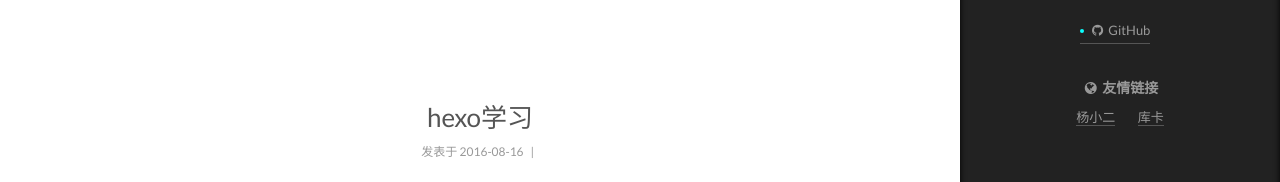
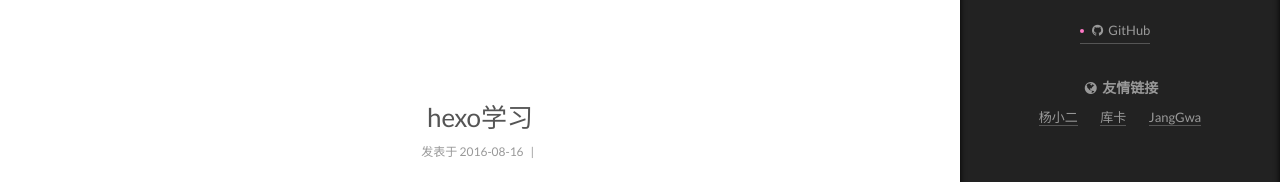
Before and after one commit to zhoufa/zhoufa.github.io, a plain HTML site: page 2016/08/16/hexo学习/index.html in a window 1280 px wide. Both pictures are taken after a click on the item "站点概览". Shown: the part 279-461 px from the top of the page. Drawn offline with Linux system fonts and the light colour scheme; a script that the page names is missing.

Commit message:
Site updated: 2016-08-18 09:29:40

```diff
--- a/2016/08/16/hexo学习/index.html
+++ b/2016/08/16/hexo学习/index.html
@@ -504,6 +504,10 @@
                   <a href="http://kuka.im/" title="库卡" target="_blank">库卡</a>
                 </li>
 
+                <li class="links-of-blogroll-item">
+                  <a href="http://janggwa.cn/" title="JangGwa" target="_blank">JangGwa</a>
+                </li>
+
             </ul>
           </div>
 
--- a/css/main.css
+++ b/css/main.css
@@ -1663,7 +1663,7 @@ pre .javascript .function {
   width: 4px;
   height: 4px;
   border-radius: 50%;
-  background: #0affff;
+  background: #ff78c6;
 }
 .links-of-blogroll {
   font-size: 13px;
```
Also changed, not shown: 2016/08/16/markdown学习/index.html (+4 -0 lines), 2016/08/17/requireJs/index.html (+4 -0 lines), 404.html (+4 -0 lines), about/index.html (+4 -0 lines), archives/2016/08/index.html (+4 -0 lines), archives/2016/index.html (+4 -0 lines), archives/index.html (+4 -0 lines), index.html (+4 -0 lines), tags/index.html (+4 -0 lines), tags/markdown/index.html (+4 -0 lines), tags/requireJs/index.html (+4 -0 lines).
